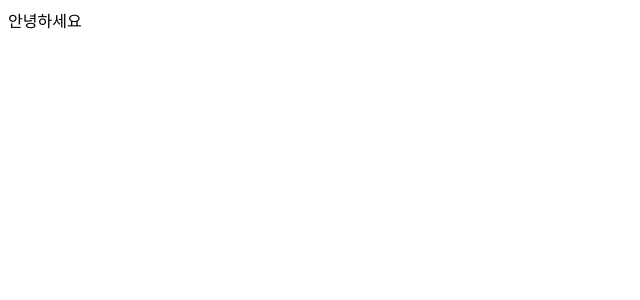
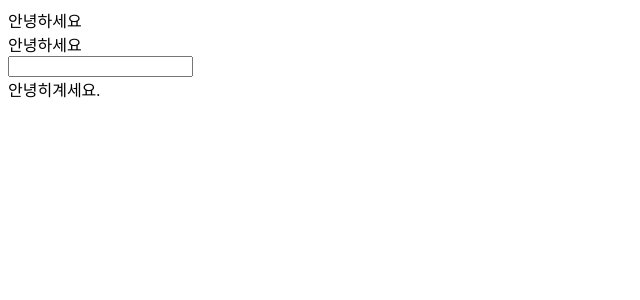
Before and after one commit to SoJuSo/React_repo, a React (Create React App) app: page / in a window 1280 px wide. Shown: the top 300 px of the page, without its empty margins (0-640 px from the left). Built offline with nearby package versions, Linux system fonts and the light colour scheme.

Commit message:
[Feat] div태그, 닫힘 태그

```diff
--- a/src/App.js
+++ b/src/App.js
@@ -5,6 +5,10 @@ function App() {
   return (
     <div>
       <Hello />
+      <Hello />
+      <input />
+      <br />
+      <div>안녕히계세요.</div>
     </div>
   );
 }
```
